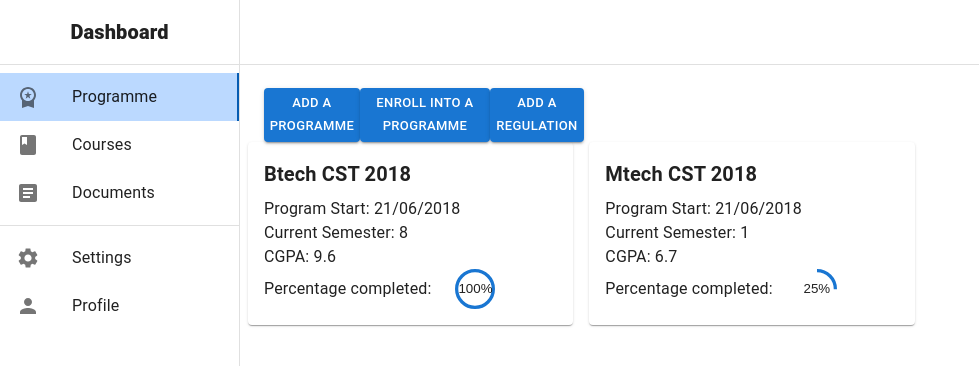
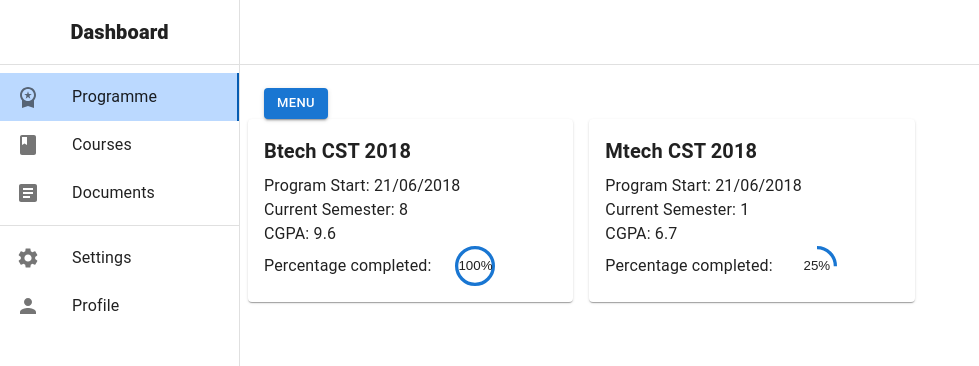
Before and after one commit to indrajitsadhukhan/post-examination-erp, a React (Create React App) app in the folder microservices/frontend/: page / in a window 1280 px wide. Shown: the top 366 px of the page, without its empty margins (0-979 px from the left). Built offline with nearby package versions, Linux system fonts and the light colour scheme; a web font is replaced by a local one; what password-validator would draw is missing.

Commit message:
Merged the buttons into a menu

```diff
--- a/microservices/frontend/src/Pages/Dashboard/Programme/programme.js
+++ b/microservices/frontend/src/Pages/Dashboard/Programme/programme.js
@@ -3,7 +3,7 @@
 /* eslint-disable no-alert */
 import React from 'react';
 import {
-  Grid, Modal, Box, Typography, TextField, FormGroup, Button,
+  Grid, Modal, Box, Typography, TextField, FormGroup, Button, Menu, MenuItem,
 } from '@mui/material';
 import PropTypes from 'prop-types';
 import { ProgrammeCard } from '../../../Components/Cards/Cards';
@@ -50,6 +50,10 @@ export default function Programme() {
   const [openProgEnroll, setOpenProgEnroll] = React.useState(false);
   const handleOpenProgEnroll = () => setOpenProgEnroll(true);
   const handleCloseProgEnroll = () => setOpenProgEnroll(false);
+  const [anchorEl, setAnchorEl] = React.useState(null);
+  const menuOpen = Boolean(anchorEl);
+  const handleMenuClick = (event) => setAnchorEl(event.currentTarget);
+  const handleMenuClose = () => setAnchorEl(null);
   const sendProgrammeNameToDatabase = () => {
     fetch('http://localhost:9000')
       .then(response => response.json())
@@ -137,28 +141,29 @@ export default function Programme() {
         </Box>
       </Modal>
 
+      <Menu
+        id="basic-menu"
+        anchorEl={anchorEl}
+        open={menuOpen}
+        onClose={handleMenuClose}
+        MenuListProps={{
+          'aria-labelledby': 'basic-button',
+        }}
+      >
+        <MenuItem onClick={handleOpenProg}>Add a Program</MenuItem>
+        <MenuItem onClick={handleMenuClose}>Enroll into a Programme</MenuItem>
+        <MenuItem onClick={handleOpenRes}>Add a resolution</MenuItem>
+      </Menu>
+
       <Grid container spacing={2}>
         <Grid item xs={12} sm={6} md={4} key="Buttons">
-          <div style={{ display: 'flex', justifyContent: 'start' }}>
+          <div style={{ display: 'flex' }}>
             <Button
               variant="contained"
               size="small"
-              onClick={handleOpenProg}
+              onClick={handleMenuClick}
             >
-              Add a Programme
-            </Button>
-            <Button
-              variant="contained"
-              size="small"
-            >
-              Enroll into a Programme
-            </Button>
-            <Button
-              variant="contained"
-              size="small"
-              onClick={handleOpenRes}
-            >
-              Add a regulation
+              Menu
             </Button>
           </div>
         </Grid>
```
